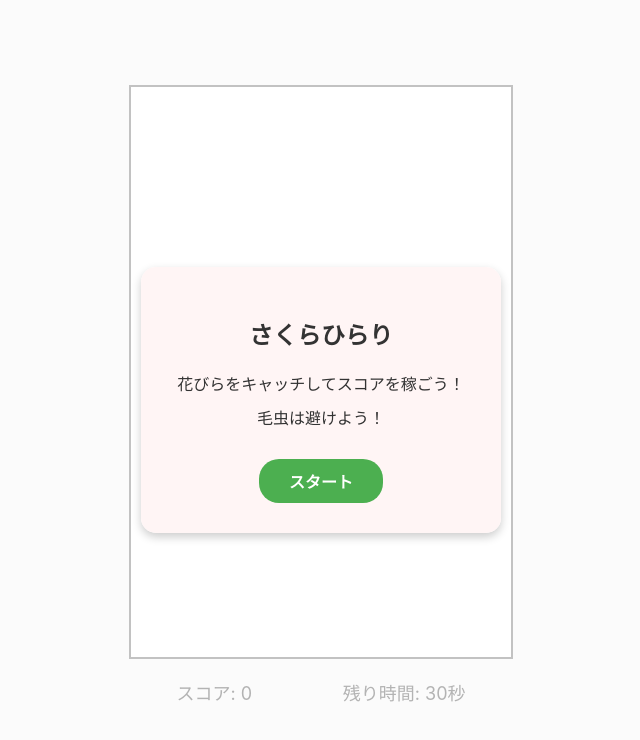
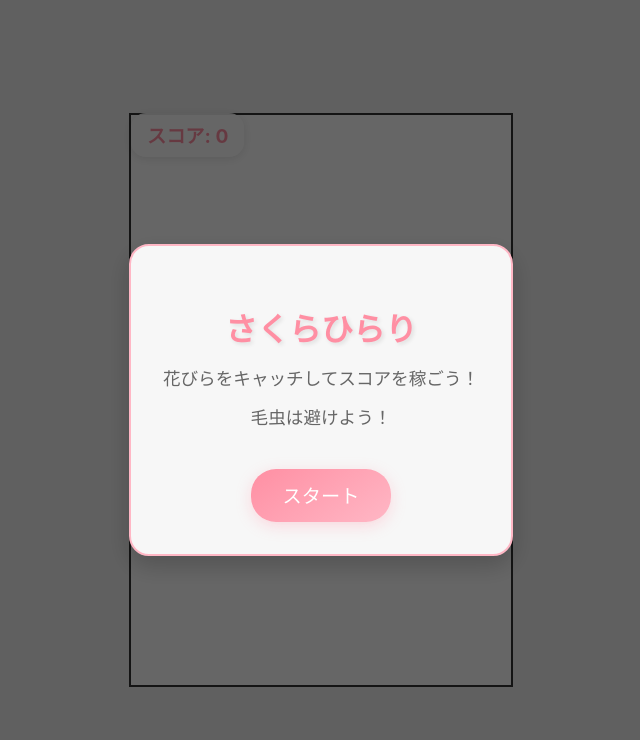
Before and after one commit to horii203/sakura-hirari, a plain HTML site: page index.html in a window 1280 px wide. Shown: the whole page, without its empty margins (319-959 px from the left). Drawn offline with Linux system fonts and the light colour scheme.

Commit message:
Add files via upload

```diff
--- a/game.js
+++ b/game.js
@@ -11,10 +11,10 @@ let timeLeft = 30;
 let gameObjects = [];
 let isGameRunning = false;
 
-// かごの設定
+// かごの設定を修正
 const basket = {
   x: canvas.width / 2,
-  y: canvas.height - 50,
+  y: canvas.height - canvas.height * 0.15, // 初期位置を画面下から15%上に
   width: 50,
   height: 30,
 };
@@ -86,26 +86,16 @@ retryButton.addEventListener("click", () => {
   startGame();
 });
 
-// ゲームを開始する関数
+// ゲームを開始する関数を修正
 function startGame() {
   isGameRunning = true;
   score = 0;
-  timeLeft = 30;
   gameObjects = [];
   lastObjectTime = 0;
   sakuraGenerated = 0;
   bugsGenerated = 0;
   nextObjectInterval =
     Math.random() * (maxInterval - minInterval) + minInterval;
-
-  // タイマーの開始
-  const timer = setInterval(() => {
-    timeLeft--;
-    if (timeLeft <= 0) {
-      endGame();
-      clearInterval(timer);
-    }
-  }, 1000);
 
   // メインゲームループ
   requestAnimationFrame(gameLoop);
@@ -358,9 +348,18 @@ function gameLoop(timestamp) {
     }
   });
 
-  // スコアと時間の表示更新
+  // 全てのオブジェクトが生成済みで、画面上にオブジェクトが残っていない場合、ゲーム終了
+  if (
+    sakuraGenerated >= totalSakuraToGenerate &&
+    bugsGenerated >= totalBugsToGenerate &&
+    gameObjects.length === 0
+  ) {
+    endGame();
+    return;
+  }
+
+  // スコアの表示更新
   document.getElementById("score").textContent = `スコア: ${score}`;
-  document.getElementById("timer").textContent = `残り時間: ${timeLeft}秒`;
 
   // ランダムな間隔でオブジェクトを生成
   if (timestamp - lastObjectTime > nextObjectInterval) {
@@ -403,14 +402,14 @@ function resizeCanvas() {
   const viewportHeight = window.innerHeight;
 
   // キャンバスのサイズを設定
-  // 画面の90%を使用（余白を残す）
-  canvas.width = Math.min(viewportWidth * 0.9, 400); // 最大幅を400pxに制限
-  canvas.height = Math.min(viewportHeight * 0.8, 600); // 最大高さを600pxに制限
+  canvas.width = Math.min(viewportWidth * 0.9, 400);
+  canvas.height = Math.min(viewportHeight * 0.8, 600);
 
   // かごのサイズと位置を画面サイズに応じて調整
-  basket.width = canvas.width * 0.15; // キャンバス幅の15%
-  basket.height = canvas.height * 0.05; // キャンバス高さの5%
-  basket.y = canvas.height - basket.height - 10; // 底から10px上
+  basket.width = canvas.width * 0.15;
+  basket.height = canvas.height * 0.05;
+  // かごの位置を下に移動（底から15%上）
+  basket.y = canvas.height - canvas.height * 0.15;
 }
 
 // ウィンドウサイズが変更されたときにキャンバスをリサイズ
--- a/index.html
+++ b/index.html
@@ -14,7 +14,6 @@
       <canvas id="gameCanvas"></canvas>
       <div class="game-info">
         <div id="score">スコア: 0</div>
-        <div id="timer">残り時間: 30秒</div>
       </div>
 
       <!-- スタート画面のポップアップ -->
--- a/styles.css
+++ b/styles.css
@@ -13,6 +13,7 @@ body {
 }
 
 .game-container {
+  position: relative;
   width: 100%;
   max-width: 400px;
   display: flex;
@@ -32,12 +33,16 @@ canvas {
 }
 
 .game-info {
-  width: 100%;
-  padding: 10px;
-  display: flex;
-  justify-content: space-around;
-  font-size: 18px;
-  margin-top: 10px;
+  position: absolute;
+  top: 10px;
+  left: 10px;
+  background: rgba(255, 255, 255, 0.9);
+  padding: 0.5rem 1rem;
+  border-radius: 15px;
+  box-shadow: 0 2px 10px rgba(0, 0, 0, 0.1);
+  width: auto;
+  max-width: calc(100% - 20px);
+  z-index: 1;
 }
 
 .start-button {
@@ -110,7 +115,7 @@ canvas {
   left: 0;
   width: 100%;
   height: 100%;
-  background: rgba(255, 255, 255, 0.7);
+  background: rgba(0, 0, 0, 0.6);
   display: flex;
   justify-content: center;
   align-items: center;
@@ -118,37 +123,74 @@ canvas {
 }
 
 .popup-content {
-  background: rgba(255, 245, 245, 0.95);
-  padding: 30px;
-  border-radius: 15px;
+  background: rgba(255, 255, 255, 0.95);
+  padding: 2rem;
+  border-radius: 20px;
+  box-shadow: 0 10px 25px rgba(0, 0, 0, 0.2);
   text-align: center;
-  box-shadow: 0 4px 10px rgba(0, 0, 0, 0.2);
-  width: 300px;
+  max-width: 80%;
+  animation: popupFadeIn 0.3s ease-out;
+  border: 2px solid #ffb7c5; /* 桜色のボーダー */
 }
 
-.popup h2 {
-  color: #333;
-  margin-bottom: 20px;
+@keyframes popupFadeIn {
+  from {
+    opacity: 0;
+    transform: translateY(-20px);
+  }
+  to {
+    opacity: 1;
+    transform: translateY(0);
+  }
 }
 
-.popup p {
-  color: #333;
-  margin: 10px 0;
+.popup-content h2 {
+  color: #ff8fa3; /* 桜のような優しいピンク */
+  font-size: 2em;
+  margin-bottom: 1rem;
+  text-shadow: 2px 2px 4px rgba(0, 0, 0, 0.1);
+}
+
+.popup-content p {
+  color: #666;
+  margin: 0.8rem 0;
+  font-size: 1.1em;
+  line-height: 1.5;
 }
 
 .game-button {
-  background: #4caf50;
+  background: linear-gradient(145deg, #ff8fa3, #ffb7c5);
+  border: none;
+  padding: 0.8rem 2rem;
   color: white;
-  border: none;
-  padding: 10px 30px;
-  border-radius: 20px;
-  font-size: 16px;
-  font-weight: bold;
+  font-size: 1.2em;
+  border-radius: 25px;
   cursor: pointer;
-  margin-top: 20px;
-  transition: background-color 0.3s;
+  margin-top: 1.5rem;
+  transition: transform 0.2s, box-shadow 0.2s;
+  box-shadow: 0 4px 15px rgba(255, 143, 163, 0.3);
 }
 
 .game-button:hover {
-  background: #45a049;
+  transform: translateY(-2px);
+  box-shadow: 0 6px 20px rgba(255, 143, 163, 0.4);
 }
+
+.game-button:active {
+  transform: translateY(0);
+  box-shadow: 0 2px 10px rgba(255, 143, 163, 0.3);
+}
+
+#finalScore,
+#maxScore {
+  font-weight: bold;
+  color: #ff8fa3;
+  font-size: 1.3em;
+  margin: 0.5rem 0;
+}
+
+#score {
+  color: #ff8fa3;
+  font-size: 1.2em;
+  font-weight: bold;
+}
```
